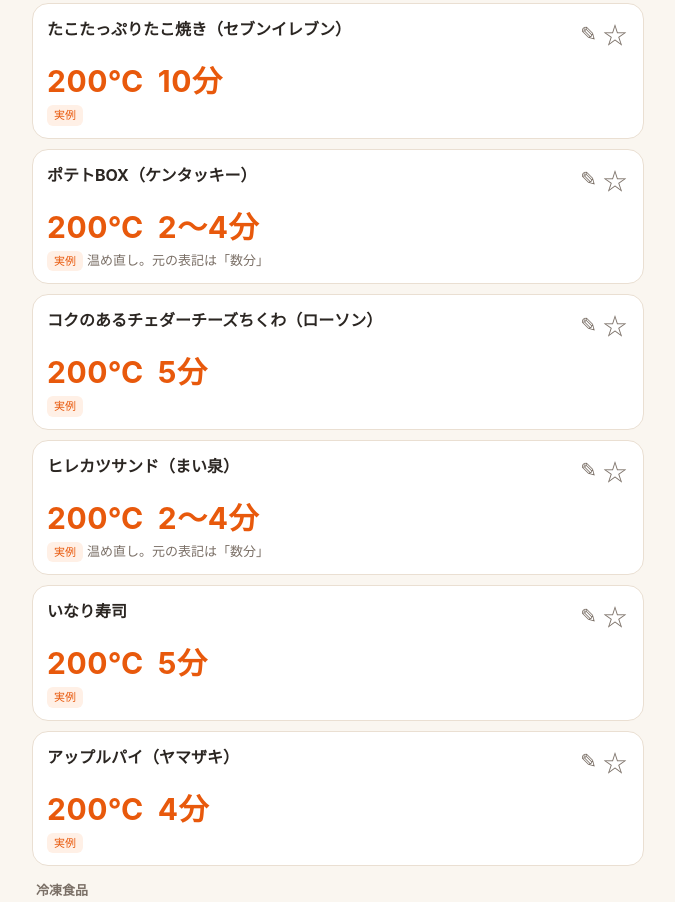
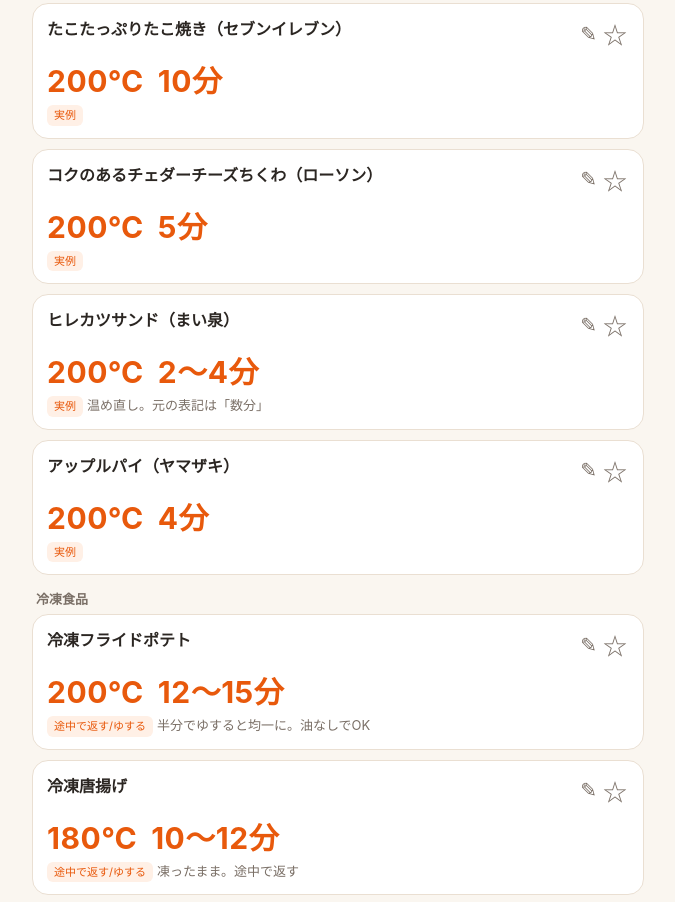
Before and after one commit to 72rsmz-beep/El-Psy-Kongroo, a plain HTML site: page index.html in a window 1280 px wide. Shown: the part 5314-6216 px from the top of the page, without its empty margins (302-977 px from the left). Drawn offline with Linux system fonts and the light colour scheme; no server answers.

Commit message:
Update index.html

```diff
--- a/index.html
+++ b/index.html
@@ -178,11 +178,9 @@ const D=[
 ["x4","gyomu","ぼんじり焼き鳥串［冷凍］（業務スーパー）",200,9,10,0,"9分程度がベスト",3],
 ["x5","frozen","もちもち海鮮にらチヂミ（bibigo）",200,10,10,0,"200℃は目安",3],
 ["x6","deli","たこたっぷりたこ焼き（セブンイレブン）",200,10,10,0,"",3],
-["x7","deli","ポテトBOX（ケンタッキー）",200,2,4,0,"温め直し。元の表記は「数分」",3],
-["x8","deli","コクのあるチェダーチーズちくわ（ローソン）",200,5,5,0,"",3],
-["x9","deli","ヒレカツサンド（まい泉）",200,2,4,0,"温め直し。元の表記は「数分」",3],
-["x10","deli","いなり寿司",200,5,5,0,"",3],
-["x11","deli","アップルパイ（ヤマザキ）",200,4,4,0,"",3]
+["x7","deli","コクのあるチェダーチーズちくわ（ローソン）",200,5,5,0,"",3],
+["x8","deli","ヒレカツサンド（まい泉）",200,2,4,0,"温め直し。元の表記は「数分」",3],
+["x9","deli","アップルパイ（ヤマザキ）",200,4,4,0,"",3]
 ];
 const CATS=[["all","すべて"],["fav","★ お気に入り"],["gyomu","業務スーパー"],["deli","惣菜"],["frozen","冷凍食品"],["meat","肉・魚"]];
 let cat="all",qs="",mem={};
```
